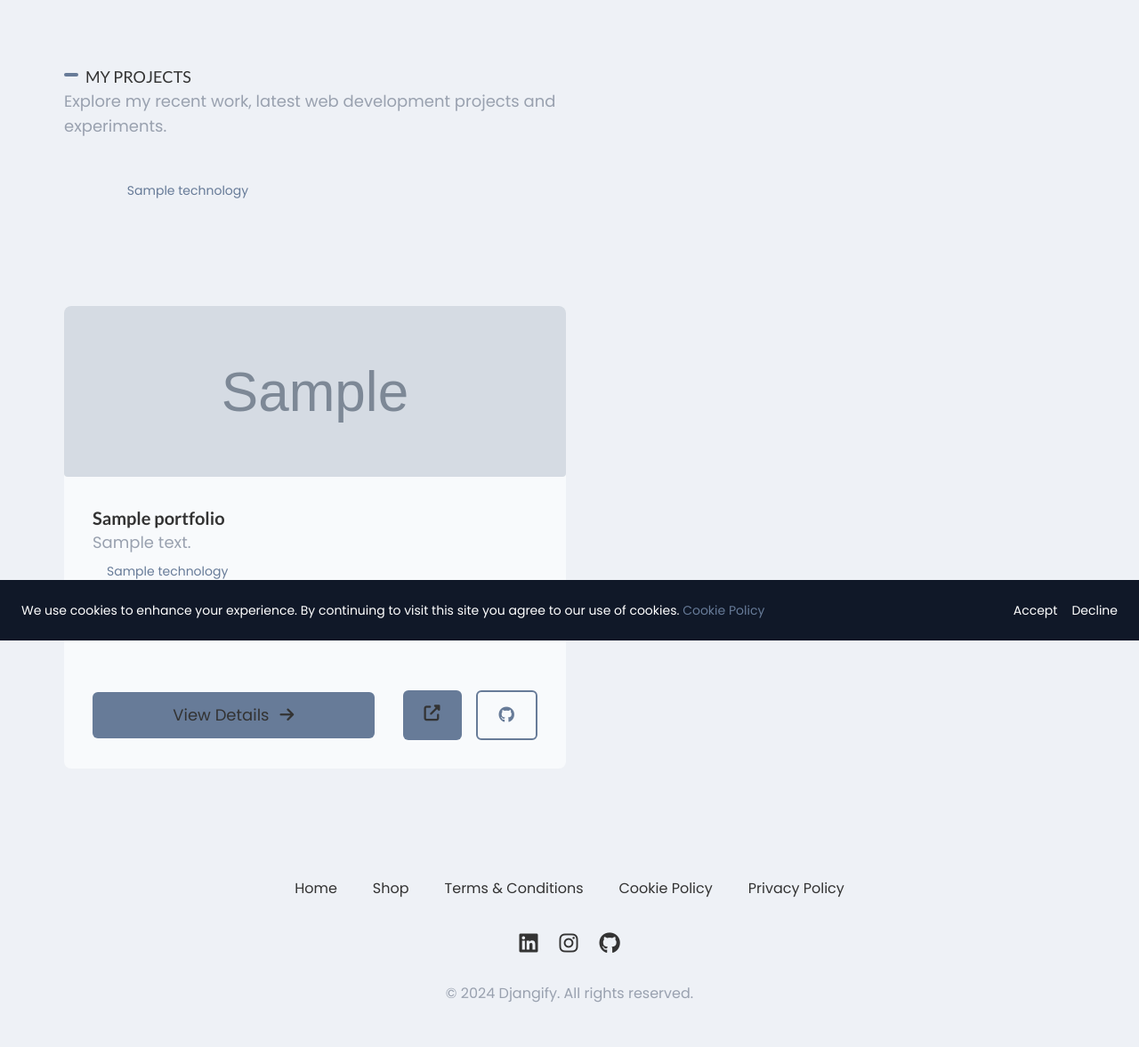
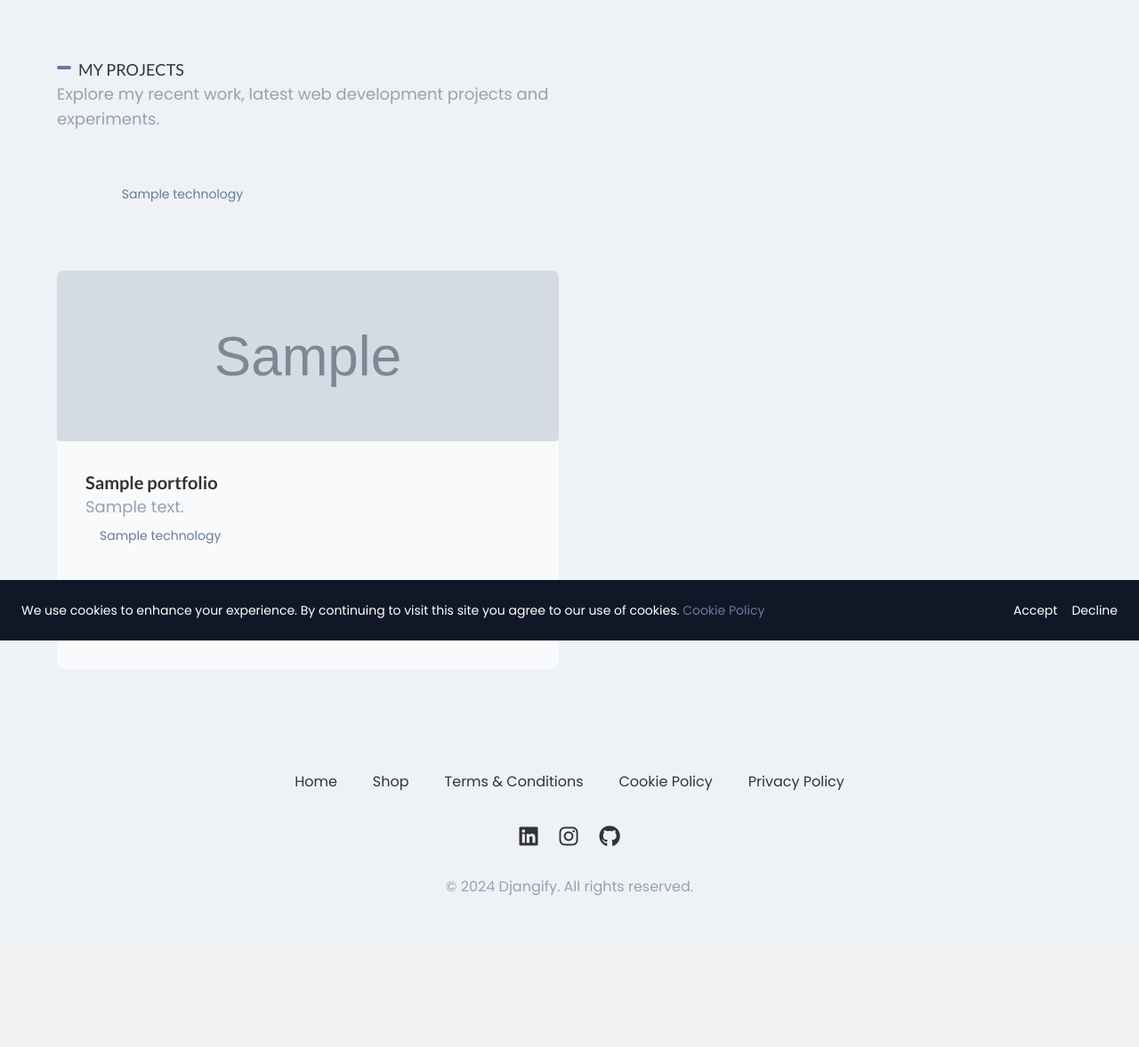
Before and after one commit to djangify/myapp, a Django app: page /portfolio/ in a window 1280 px wide. Shown: the part 80-1257 px from the top of the page at 89% size. After the commit the page ends 1087 px from the top, so only its background shows below. Run offline with Django 3.2, Linux system fonts and the light colour scheme; tables that the repository leaves empty hold one stand-in row (values such as "Sample post"); grey boxes marked "Sample" are stand-in pictures; some libraries are stand-ins or nearby versions.

Commit message:
Update gallery and portfolio templates to look better

```diff
--- a/core/templates/core/hero.html
+++ b/core/templates/core/hero.html
@@ -35,10 +35,10 @@
                 </li>
              </ul>
             <p class="lg:text-lg">
-                Reclaim your time when you put me in charge of your tech. As a Tech VA, I will help you build your brand online, whether it's through setting up and/or maintaining your inbound marketing systems, booking your travel or managing your email.
+                Reclaim your time when you put me in charge of your tech. As a Tech VA, I can work on setting up your inbound marketing system, working on your website/eCommerce store, booking your travel or managing your email.
             </p>
             <p class="lg:text-lg">
-                Let me support you in developing solutions that will decrease your time and money spent on the technical aspects of online marketing. Get started. Book a 20-minute free consultation with me.
+                I will support you in developing solutions that will decrease the time and money spent on the technical aspects of running your business. Get started. Book a 20-minute free consultation with me.
             </p>
 
             <a class="uppercase p-2 font-bold border-2 border-accent bg-accent self-start text-xs rounded sm:text-lg sm:px-4" href="/#contact">Get In Touch</a>
--- a/portfolio/templates/portfolio/portfolio_detail.html
+++ b/portfolio/templates/portfolio/portfolio_detail.html
@@ -17,7 +17,7 @@
                 {% if portfolio.project_timeline %}
                 <p class="text-accent">{{ portfolio.project_timeline }}</p>
                 {% endif %}
-                <p class="text-xl text-gray-400">{{ portfolio.short_description }}</p>
+                <p class="text-xl text-gray-700">{{ portfolio.short_description|safe }}</p>
             </div>
             {% if portfolio.introduction %}
                 <div class="lg:text-lg">{{ portfolio.introduction|safe }}</div>
--- a/portfolio/templates/portfolio/portfolio_list.html
+++ b/portfolio/templates/portfolio/portfolio_list.html
@@ -4,53 +4,51 @@
 {% block title %}Portfolio - Django and TailwindCSS Projects{% endblock %}
 
 {% block content %}
-<section class="p-6 bg-secondary *:m-2 text-text md:p-16">
+<section class="p-6 bg-secondary text-text md:p-16">
     <!-- Section Header -->
     <div class="mb-12">
-        <h1 class="text-sm mb-8 pl-6 uppercase relative before before:h-1 before:w-4 before:bg-accent before:top-2/4 before:-translate-y-2/4 before:left-0 lg:text-lg mb-4">
+        <h1 class="text-sm pl-6 uppercase relative before before:h-1 before:w-4 before:bg-accent before:top-2/4 before:-translate-y-2/4 before:left-0 lg:text-lg mb-4">
             My Projects
         </h1>
 
-        <p class="mt-6 mb-8 text-gray-400 max-w-2xl mb-24">
+        <p class="mt-6 text-gray-400 max-w-2xl mb-8">
             Explore my recent work, latest web development projects and experiments.
         </p>
-        <br>
     </div>
 
     <!-- Technology Filter -->
-    <div class="grid grid-cols-2 mt-18 sm:grid-cols-3 lg:grid-cols-4 gap-2 mb-16">
+    <div class="grid grid-cols-2 sm:grid-cols-3 lg:grid-cols-4 gap-2 mb-16">
         {% for tech in technologies %}
         <a href="{% url 'portfolio:portfolio_by_technology' tech.slug %}"
-           class="px-6 py-3 text-sm bg-accent/10 border border-accent rounded-full text-accent hover:bg-accent hover:text-white transition-colors text-center mb-16">
+           class="px-6 py-3 text-sm bg-accent/10 border border-accent rounded-full text-accent hover:bg-accent hover:text-white transition-colors text-center">
             {{ tech.name }}
         </a>
         {% endfor %}
     </div>
-    <br>
 
     <!-- Project Grid -->
     {% if not portfolios %}
-        <div class="text-center py-8 gap-4">
+        <div class="text-center py-8">
             <p class="text-lg text-gray-400">No portfolio items available yet.</p>
         </div>
     {% else %}
-        <div class="grid gap-x-2 gap-y-2 md:grid-cols-2 lg:grid-cols-3">
+        <div class="grid gap-6 md:grid-cols-2 lg:grid-cols-3">
             {% for portfolio in portfolios %}
-            <article class="bg-primary rounded-lg overflow-hidden">
+            <article class="bg-primary rounded-lg overflow-hidden flex flex-col h-full">
                 {% if portfolio.display_image %}
-                <div class="h-48 w-full overflow-hidden"> <!-- Set fixed height -->
+                <div class="h-48 w-full overflow-hidden">
                     <img src="{{ portfolio.display_image }}"
                          alt="{{ portfolio.title }}"
                          class="w-full h-full object-cover"/>
                 </div>
                 {% endif %}
 
-                <div class="p-8">
-                    <h3 class="text-xl font-bold mb-6">{{ portfolio.title }}</h3>
-                    <p class="text-gray-400 mb-8">{{ portfolio.short_description }}</p>
+                <div class="p-8 flex-grow flex flex-col">
+                    <h3 class="text-xl font-bold mb-4">{{ portfolio.title }}</h3>
+                    <p class="text-gray-400 mb-6">{{ portfolio.short_description|safe }}</p>
 
                     <!-- Technologies - using portfolio.technologies -->
-                    <div class="flex flex-wrap gap-2 mb-8">
+                    <div class="flex flex-wrap gap-2 mb-6">
                         {% for tech in portfolio.technologies.all %}
                         <a href="{% url 'portfolio:portfolio_by_technology' tech.slug %}"
                            class="px-4 py-2 text-sm bg-accent/10 border border-accent rounded-full text-accent hover:bg-accent hover:text-white transition-colors">
@@ -59,32 +57,13 @@
                         {% endfor %}
                     </div>
 
-                    <br>
-                    <!-- Action Buttons -->
-                    <div class="pt-6 mt-8 flex justify-between items-center border-t border-gray-700">
+                    <!-- Action Button - Just the View Details button -->
+                    <div class="pt-6 mt-auto border-t border-gray-700">
                         <a href="{% url 'portfolio:portfolio_detail' portfolio.slug %}"
-                           class="flex-1 mr-8 inline-flex items-center justify-center px-6 py-3 bg-accent text-white rounded-md hover:bg-accent/90 transition-colors">
+                           class="w-full inline-flex items-center justify-center px-6 py-3 bg-accent text-white rounded-md hover:bg-accent/90 transition-colors">
                             View Details
                             <i class="fas fa-arrow-right ml-3"></i>
                         </a>
-
-                        <!-- External Links -->
-                        <div class="flex gap-4">
-                            {% if portfolio.live_site_url %}
-                            <a href="{{ portfolio.live_site_url }}"
-                               target="_blank"
-                               class="px-6 py-3 rounded-md bg-accent text-white hover:bg-accent/90 transition-colors">
-                                <i class="fas fa-external-link-alt text-lg"></i>
-                            </a>
-                            {% endif %}
-                            {% if portfolio.github_url %}
-                            <a href="{{ portfolio.github_url }}"
-                               target="_blank"
-                               class="px-6 py-3 rounded-md border-2 border-accent text-accent hover:bg-accent hover:text-white transition-colors">
-                                <i class="fab fa-github text-lg"></i>
-                            </a>
-                            {% endif %}
-                        </div>
                     </div>
                 </div>
             </article>
```
Also changed, not shown: core/templates/core/home.html (+5 -3 lines), portfolio/templates/portfolio/portfolio_by_technology.html (+13 -30 lines), templates/base/gallery.html (+10 -9 lines).
